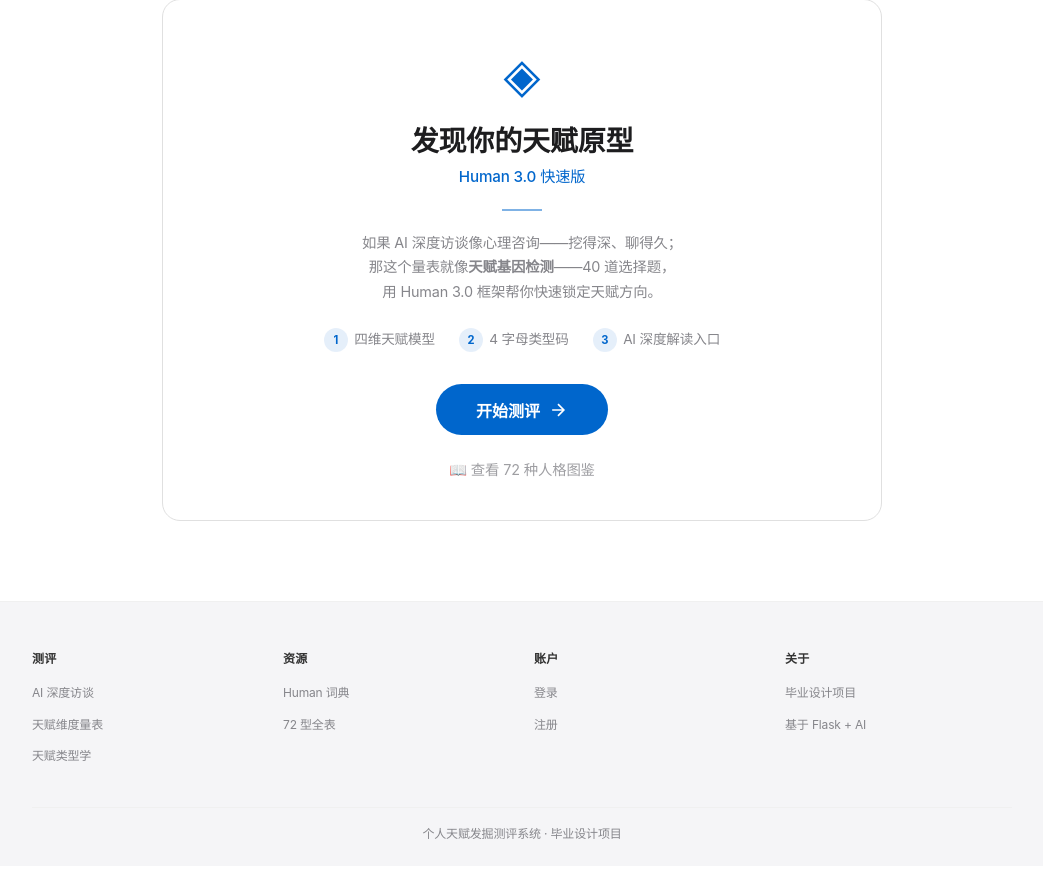
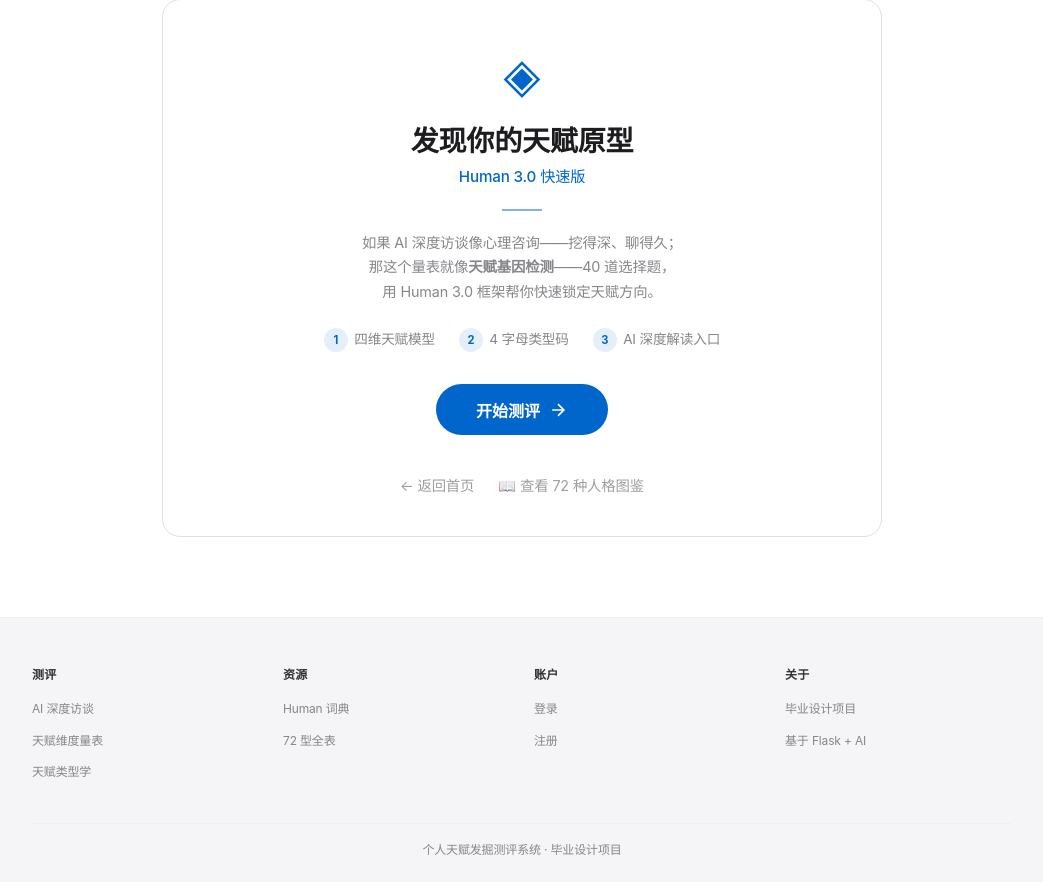
Before and after one commit to Mistakeman56/talent-excavator, a Flask app: page /talent-type in a window 1280 px wide. Shown: the part 272-1154 px from the top of the page, without its empty margins (118-1161 px from the left). Before the commit the page ends 1111 px from the top, so only its background shows below. Run offline with Flask 3, Linux system fonts and the light colour scheme.

Commit message:
feat: 天赋类型学主页添加返回首页按钮

```diff
--- a/templates/talent_type.html
+++ b/templates/talent_type.html
@@ -39,7 +39,10 @@
                         <path d="M5 12h14M12 5l7 7-7 7"/>
                     </svg>
                 </button>
-                <div style="margin-top: 1rem;">
+                <div style="margin-top: 1rem; display: flex; gap: 1.5rem; justify-content: center;">
+                    <a href="{{ url_for('main.index') }}" class="tt-back-link" style="font-size: 0.9rem; opacity: 0.8;">
+                        ← 返回首页
+                    </a>
                     <a href="/type-catalog/cognitive" class="tt-back-link" style="font-size: 0.9rem; opacity: 0.8;">
                         📖 查看 72 种人格图鉴
                     </a>
```
